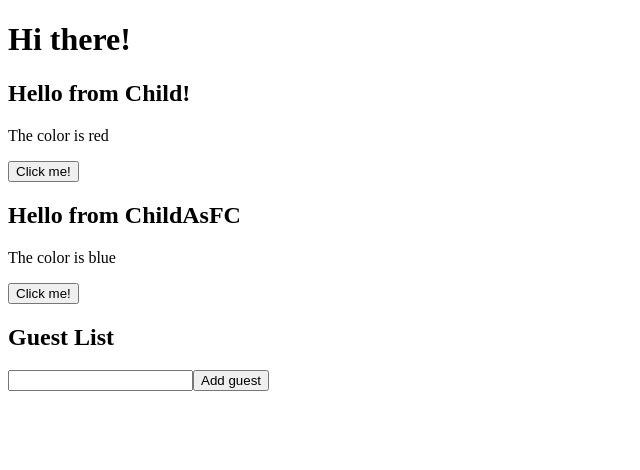
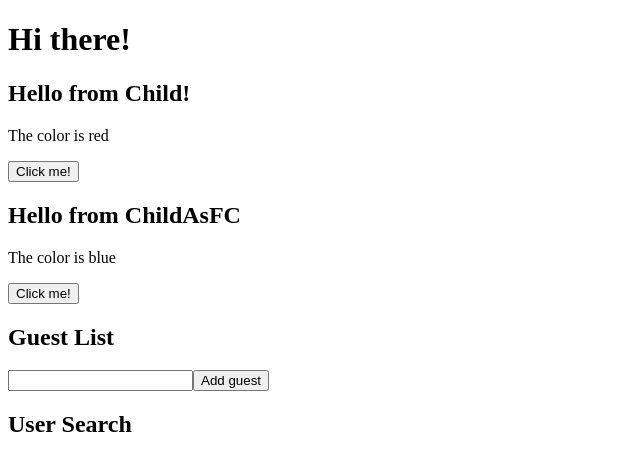
Before and after one commit to razvanr91/rts2, a React (Create React App) app: page / in a window 1280 px wide. Shown: the top 470 px of the page, without its empty margins (0-640 px from the left). Built offline with nearby package versions, Linux system fonts and the light colour scheme.

Commit message:
Update index.tsx

```diff
--- a/src/index.tsx
+++ b/src/index.tsx
@@ -2,6 +2,7 @@ import React from "react";
 import ReactDOM from "react-dom";
 import Parent from "./props/Parent";
 import GuestList from "./state/GuestList";
+import UserSearch from "./state/UserSearch";
 
 const App = () => {
 	return (
@@ -9,6 +10,7 @@ const App = () => {
 			<h1>Hi there!</h1>
 			<Parent />
 			<GuestList />
+			<UserSearch />
 		</div>
 	);
 };
```
